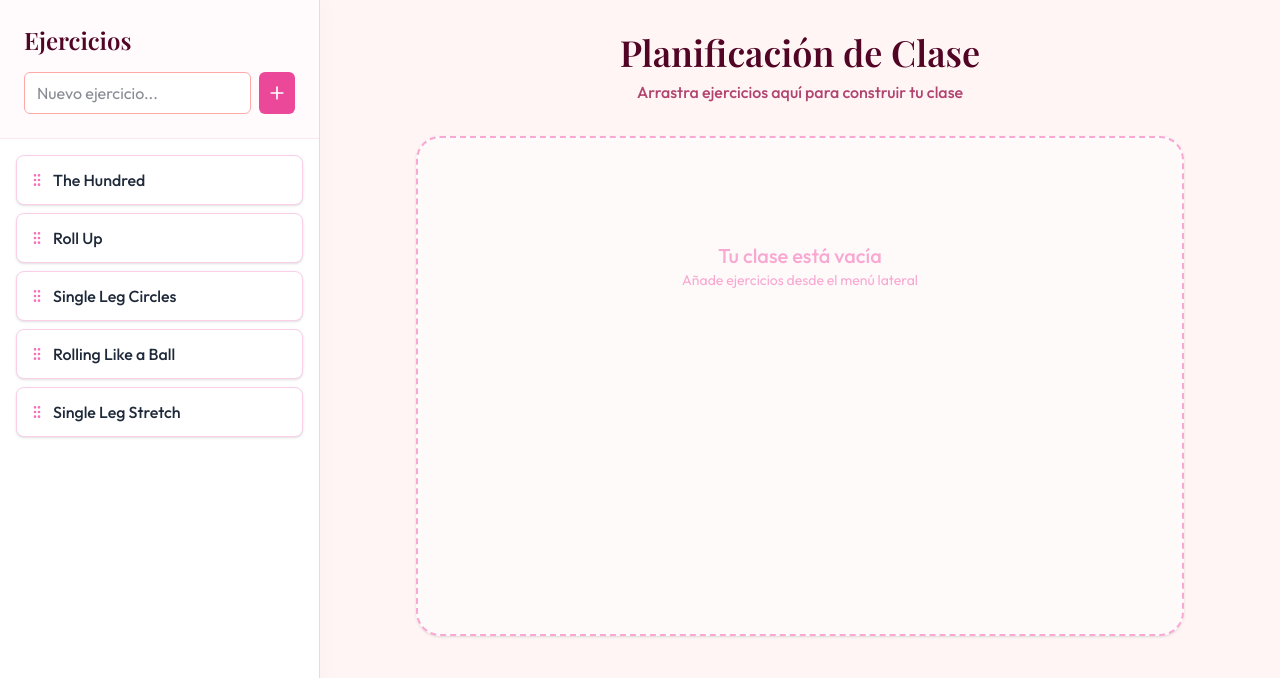
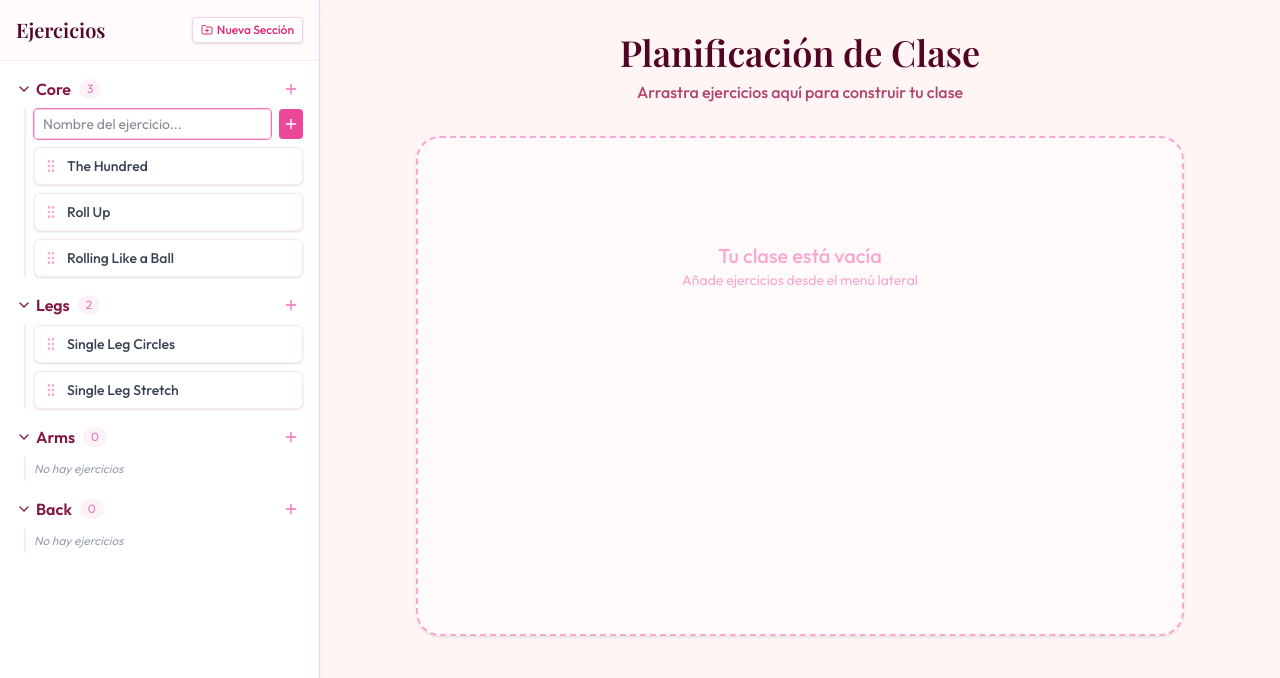
Before and after one commit to dariomnz/webPlanner, a React (Vite) app: page / in a window 1280 px wide. Both pictures are taken after a click on the button 277 px from the left and 93 px from the top of the page. Shown: the top 678 px of the page. Built offline with nearby package versions, Linux system fonts and the light colour scheme; a web font is replaced by a local one.

Commit message:
Implement sections for execises

```diff
--- a/src/App.tsx
+++ b/src/App.tsx
@@ -28,12 +28,14 @@ interface ActiveItem extends PlannedExercise {
 
 function App() {
     const [exercises, setExercises] = useState<Exercise[]>([
-        { id: '1', name: 'The Hundred' },
-        { id: '2', name: 'Roll Up' },
-        { id: '3', name: 'Single Leg Circles' },
-        { id: '4', name: 'Rolling Like a Ball' },
-        { id: '5', name: 'Single Leg Stretch' },
+        { id: '1', name: 'The Hundred', section: 'Core' },
+        { id: '2', name: 'Roll Up', section: 'Core' },
+        { id: '3', name: 'Single Leg Circles', section: 'Legs' },
+        { id: '4', name: 'Rolling Like a Ball', section: 'Core' },
+        { id: '5', name: 'Single Leg Stretch', section: 'Legs' },
     ]);
+
+    const [sections, setSections] = useState<string[]>(['Core', 'Legs', 'Arms', 'Back']);
 
     const [plannedExercises, setPlannedExercises] = useState<PlannedExercise[]>([]);
     const [activeId, setActiveId] = useState<string | null>(null);
@@ -59,12 +61,19 @@ function App() {
         })
     );
 
-    const handleAddExercise = (name: string) => {
+    const handleAddExercise = (name: string, section: string) => {
         const newExercise: Exercise = {
             id: Date.now().toString(),
             name,
+            section,
         };
         setExercises([...exercises, newExercise]);
+    };
+
+    const handleAddSection = (section: string) => {
+        if (!sections.includes(section)) {
+            setSections([...sections, section]);
+        }
     };
 
     const handleRemoveExercise = (id: string) => {
@@ -87,7 +96,14 @@ function App() {
         // Determine if we are dragging from menu or planner
         const data = active.data.current as DragData | undefined;
         if (data?.type === 'menu-item') {
-            setActiveItem({ id: data.id!, name: data.name!, source: 'menu' });
+            // Find the original exercise to get the section
+            const originalExercise = exercises.find(e => e.id === data.id);
+            setActiveItem({
+                id: data.id!,
+                name: data.name!,
+                section: originalExercise?.section || 'Uncategorized',
+                source: 'menu'
+            });
         } else {
             // Find item in planner
             const item = plannedExercises.find(e => e.id === active.id);
@@ -99,6 +115,7 @@ function App() {
         const newItem: PlannedExercise = {
             id: `planned-${Date.now()}-${Math.floor(Math.random() * 1000)}`,
             name: exercise.name,
+            section: exercise.section,
         };
         setPlannedExercises([...plannedExercises, newItem]);
     };
@@ -131,6 +148,7 @@ function App() {
                     const newItem: PlannedExercise = {
                         id: previewId,
                         name: data.name!,
+                        section: data.section!,
                         isPreview: true, // Mark as preview
                     };
 
@@ -233,7 +251,9 @@ function App() {
             <div className="flex h-screen bg-beige-50 font-sans text-gray-900">
                 <ExerciseMenu
                     exercises={exercises}
+                    sections={sections}
                     onAddExercise={handleAddExercise}
+                    onAddSection={handleAddSection}
                     onAddToPlan={handleAddToPlan}
                     isVisible={isMenuVisible}
                 />
--- a/src/components/ClassPlannerList.tsx
+++ b/src/components/ClassPlannerList.tsx
@@ -35,10 +35,8 @@ export default function ClassPlannerList({ plannedExercises, onRemoveExercise }:
                 ) : (
                     plannedExercises.map((ex) => (
                         <SortablePlannerItem
+                            exercise={ex}
                             key={ex.id}
-                            id={ex.id}
-                            name={ex.name}
-                            isPreview={ex.isPreview}
                             onRemove={onRemoveExercise}
                         />
                     ))
--- a/src/components/ExerciseMenu.tsx
+++ b/src/components/ExerciseMenu.tsx
@@ -1,18 +1,18 @@
 import { useState } from 'react';
 import { useDraggable } from '@dnd-kit/core';
-import { Plus, GripVertical } from 'lucide-react';
+import { Plus, GripVertical, ChevronDown, ChevronRight, FolderPlus } from 'lucide-react';
 import { Exercise } from '../types';
 
 interface DraggableExerciseProps {
-    id: string;
-    name: string;
+    exercise: Exercise;
     onAdd: (exercise: Exercise) => void;
 }
 
-export function DraggableExercise({ id, name, onAdd }: DraggableExerciseProps) {
+export function DraggableExercise({ exercise, onAdd }: DraggableExerciseProps) {
+    const { id, name, section } = exercise;
     const { attributes, listeners, setNodeRef } = useDraggable({
         id: `menu-${id}`,
-        data: { type: 'menu-item', name, id },
+        data: { type: 'menu-item', name, section, id },
     });
 
     return (
@@ -20,30 +20,125 @@ export function DraggableExercise({ id, name, onAdd }: DraggableExerciseProps) {
             ref={setNodeRef}
             {...listeners}
             {...attributes}
-            onClick={() => onAdd({ id, name })}
-            className="flex items-center p-3 mb-2 bg-white rounded-lg shadow-sm border border-pink-200 cursor-grab active:cursor-grabbing hover:border-pink-400 hover:shadow-md transition-all"
+            onClick={() => onAdd(exercise)}
+            className="flex items-center p-2 mb-2 bg-white rounded-md shadow-sm border border-pink-100 cursor-grab active:cursor-grabbing hover:border-pink-300 hover:shadow-md transition-all text-sm"
         >
-            <GripVertical className="w-4 h-4 text-pink-400 mr-2" />
-            <span className="text-gray-800 font-medium">{name}</span>
+            <GripVertical className="w-4 h-4 text-pink-300 mr-2 flex-shrink-0" />
+            <span className="text-gray-700 font-medium truncate">{name}</span>
+        </div>
+    );
+}
+
+interface SectionProps {
+    title: string;
+    exercises: Exercise[];
+    onAddExercise: (name: string, section: string) => void;
+    onAddToPlan: (exercise: Exercise) => void;
+}
+
+function Section({ title, exercises, onAddExercise, onAddToPlan }: SectionProps) {
+    const [isOpen, setIsOpen] = useState(true);
+    const [newExercise, setNewExercise] = useState('');
+    const [isAdding, setIsAdding] = useState(false);
+
+    const handleSubmit = (e: React.FormEvent) => {
+        e.preventDefault();
+        if (newExercise.trim()) {
+            onAddExercise(newExercise.trim(), title);
+            setNewExercise('');
+            setIsAdding(false);
+        }
+    };
+
+    return (
+        <div className="mb-4">
+            <div
+                className="flex items-center justify-between mb-2 cursor-pointer group"
+                onClick={() => setIsOpen(!isOpen)}
+            >
+                <div className="flex items-center text-pink-900 font-semibold">
+                    {isOpen ? <ChevronDown className="w-4 h-4 mr-1" /> : <ChevronRight className="w-4 h-4 mr-1" />}
+                    {title}
+                    <span className="ml-2 text-xs text-pink-400 font-normal bg-pink-50 px-2 py-0.5 rounded-full">
+                        {exercises.length}
+                    </span>
+                </div>
+                <button
+                    onClick={(e) => {
+                        e.stopPropagation();
+                        setIsAdding(!isAdding);
+                        setIsOpen(true);
+                    }}
+                    className="p-1 text-pink-400 hover:text-pink-600 hover:bg-pink-50 rounded group-hover:opacity-100 transition-all"
+                    title="Añadir ejercicio"
+                >
+                    <Plus className="w-4 h-4" />
+                </button>
+            </div>
+
+            {isOpen && (
+                <div className="pl-2 border-l-2 border-pink-100 ml-2">
+                    {isAdding && (
+                        <form onSubmit={handleSubmit} className="mb-2 flex gap-2">
+                            <input
+                                type="text"
+                                value={newExercise}
+                                onChange={(e) => setNewExercise(e.target.value)}
+                                placeholder="Nombre del ejercicio..."
+                                className="flex-1 min-w-0 px-2 py-1 text-sm rounded border border-pink-200 focus:outline-none focus:ring-1 focus:ring-pink-400"
+                                autoFocus
+                            />
+                            <button
+                                type="submit"
+                                className="p-1 bg-pink-500 text-white rounded hover:bg-pink-600"
+                            >
+                                <Plus className="w-4 h-4" />
+                            </button>
+                        </form>
+                    )}
+
+                    {exercises.map((ex) => (
+                        <DraggableExercise
+                            key={ex.id}
+                            exercise={ex}
+                            onAdd={onAddToPlan}
+                        />
+                    ))}
+                    {exercises.length === 0 && !isAdding && (
+                        <div className="text-xs text-gray-400 italic py-1">No hay ejercicios</div>
+                    )}
+                </div>
+            )}
         </div>
     );
 }
 
 interface ExerciseMenuProps {
     exercises: Exercise[];
-    onAddExercise: (name: string) => void;
+    sections: string[];
+    onAddExercise: (name: string, section: string) => void;
+    onAddSection: (section: string) => void;
     onAddToPlan: (exercise: Exercise) => void;
     isVisible: boolean;
 }
 
-export default function ExerciseMenu({ exercises, onAddExercise, onAddToPlan, isVisible }: ExerciseMenuProps) {
-    const [newExercise, setNewExercise] = useState('');
+export default function ExerciseMenu({
+    exercises,
+    sections,
+    onAddExercise,
+    onAddSection,
+    onAddToPlan,
+    isVisible
+}: ExerciseMenuProps) {
+    const [newSection, setNewSection] = useState('');
+    const [isAddingSection, setIsAddingSection] = useState(false);
 
-    const handleSubmit = (e: React.FormEvent) => {
+    const handleAddSectionSubmit = (e: React.FormEvent) => {
         e.preventDefault();
-        if (newExercise.trim()) {
-            onAddExercise(newExercise.trim());
-            setNewExercise('');
+        if (newSection.trim()) {
+            onAddSection(newSection.trim());
+            setNewSection('');
+            setIsAddingSection(false);
         }
     };
 
@@ -54,34 +149,59 @@ export default function ExerciseMenu({ exercises, onAddExercise, onAddToPlan, is
             fixed transition-transform duration-300 ease-in-out
             ${isVisible ? 'translate-x-0' : '-translate-x-full'}
         `}>
-            <div className="p-4 md:p-6 border-b border-pink-100 bg-pink-50/30">
-                <h2 className="text-2xl font-serif text-pink-950 mb-4 font-semibold">Ejercicios</h2>
-                <form onSubmit={handleSubmit} className="flex gap-2">
+            <div className="p-4 border-b border-pink-100 bg-pink-50/30 flex justify-between items-center">
+                <h2 className="text-xl font-serif text-pink-950 font-semibold">Ejercicios</h2>
+                <button
+                    onClick={() => setIsAddingSection(!isAddingSection)}
+                    className="flex items-center gap-1 text-xs font-medium text-pink-600 hover:text-pink-800 bg-white px-2 py-1 rounded border border-pink-200 shadow-sm hover:shadow transition-all"
+                >
+                    <FolderPlus className="w-3 h-3" />
+                    Nueva Sección
+                </button>
+            </div>
+
+            <div className="flex-1 overflow-y-auto p-4">
+                {isAddingSection && (
+                    <form onSubmit={handleAddSectionSubmit} className="mb-6 p-3 bg-pink-50 rounded-lg border border-pink-100">
+                        <label className="block text-xs font-medium text-pink-800 mb-1">Nombre de la sección</label>
+                        <div className="flex gap-2">
                             <input
                                 type="text"
-                        value={newExercise}
-                        onChange={(e) => setNewExercise(e.target.value)}
-                        placeholder="Nuevo ejercicio..."
-                        className="flex-1 min-w-0 px-3 py-2 rounded-md border border-beige-300 focus:outline-none focus:ring-2 focus:ring-pink-400 bg-white"
+                                value={newSection}
+                                onChange={(e) => setNewSection(e.target.value)}
+                                placeholder="Ej: Brazos, Core..."
+                                className="flex-1 min-w-0 px-2 py-1 text-sm rounded border border-pink-200 focus:outline-none focus:ring-1 focus:ring-pink-400 bg-white"
+                                autoFocus
                             />
                             <button
                                 type="submit"
-                        className="flex-shrink-0 p-2 bg-pink-500 text-white rounded-md hover:bg-pink-600 transition-colors"
+                                className="p-1 bg-pink-500 text-white rounded hover:bg-pink-600"
                             >
-                        <Plus className="w-5 h-5" />
+                                <Plus className="w-4 h-4" />
                             </button>
+                        </div>
                     </form>
-            </div>
+                )}
 
-            <div className="flex-1 overflow-y-auto p-4">
-                {exercises.map((ex) => (
-                    <DraggableExercise
-                        key={ex.id}
-                        id={ex.id}
-                        name={ex.name}
-                        onAdd={onAddToPlan}
+                {sections.map(section => (
+                    <Section
+                        key={section}
+                        title={section}
+                        exercises={exercises.filter(e => e.section === section)}
+                        onAddExercise={onAddExercise}
+                        onAddToPlan={onAddToPlan}
                     />
                 ))}
+
+                {/* Handle uncategorized exercises if any */}
+                {exercises.some(e => !sections.includes(e.section)) && (
+                    <Section
+                        title="Sin Categoría"
+                        exercises={exercises.filter(e => !sections.includes(e.section))}
+                        onAddExercise={onAddExercise}
+                        onAddToPlan={onAddToPlan}
+                    />
+                )}
             </div>
         </div>
     );
--- a/src/types/index.ts
+++ b/src/types/index.ts
@@ -1,6 +1,7 @@
 export interface Exercise {
     id: string;
     name: string;
+    section: string;
 }
 
 export interface PlannedExercise extends Exercise {
@@ -10,5 +11,6 @@ export interface PlannedExercise extends Exercise {
 export interface DragData {
     type?: 'menu-item';
     name?: string;
+    section?: string;
     id?: string;
 }
```
Also changed, not shown: src/components/SortablePlannerItem.tsx (+9 -8 lines). Lines whose indentation alone changed are shown as unchanged.
